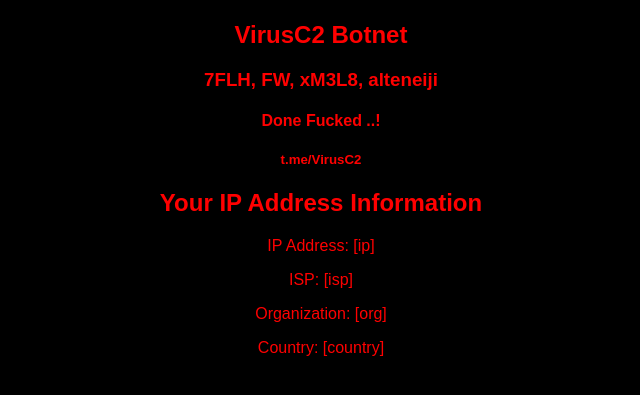
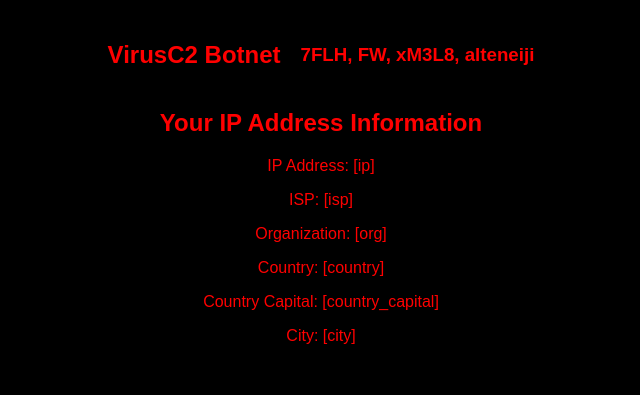
Before and after one commit to JustOud5-0-1/FDGDFGDFG, a plain HTML site: page index.html in a window 1280 px wide. Shown: the part 403-798 px from the top of the page, without its empty margins (319-959 px from the left). Drawn offline with Linux system fonts and the light colour scheme; no server answers.

Commit message:
Update index.html

```diff
--- a/index.html
+++ b/index.html
@@ -3,7 +3,7 @@
 <head>
     <meta charset="UTF-8">
     <meta name="viewport" content="width=device-width, initial-scale=1.0">
-    <title>Hacked By 7FLH</title>
+    <title>Hacked Page</title>
     <style>
         body {
             background-color: black;
@@ -17,25 +17,38 @@
             max-width: 100%;
             height: auto;
         }
+        .info-container {
+            display: flex;
+            justify-content: center;
+            align-items: center;
+            margin-top: 20px;
+        }
+        .info-container h2 {
+            margin-right: 20px; /* Space between the two texts */
+        }
     </style>
 </head>
 <body>
     <h1>Hacked by 7FLH</h1>
     <img src="https://cdn.dribbble.com/users/6201/screenshots/4809312/output_b3543c.gif" alt="Animated GIF">
-    <h2>VirusC2 Botnet</h2>
-    <h3>7FLH, FW, xM3L8, alteneiji</h3>
-    <h4>Done Fucked ..! </h3>
-    <h5>t.me/VirusC2</h3>
+
+    <div class="info-container">
+        <h2>VirusC2 Botnet</h2>
+        <h3>7FLH, FW, xM3L8, alteneiji</h3>
+    </div>
 
     <audio autoplay loop>
         <source src="https://l.top4top.io/m_31915dwo91.mp3" type="audio/mpeg">
         Your browser does not support the audio element.
     </audio>
+
     <h2>Your IP Address Information</h2>
     <p id="ip">IP Address: [ip]</p>
     <p id="isp">ISP: [isp]</p>
     <p id="org">Organization: [org]</p>
     <p id="country">Country: [country]</p>
+    <p id="capital">Country Capital: [country_capital]</p>
+    <p id="city">City: [city]</p>
 
     <script>
         fetch('https://ipapi.co/json/')
@@ -45,6 +58,8 @@
                 document.getElementById('isp').textContent = 'ISP: ' + data.org;
                 document.getElementById('org').textContent = 'Organization: ' + data.isp;
                 document.getElementById('country').textContent = 'Country: ' + data.country_name;
+                document.getElementById('capital').textContent = 'Country Capital: ' + data.country_capital || 'N/A';
+                document.getElementById('city').textContent = 'City: ' + data.city || 'N/A';
             })
             .catch(error => console.error('Error fetching IP data:', error));
     </script>
```
